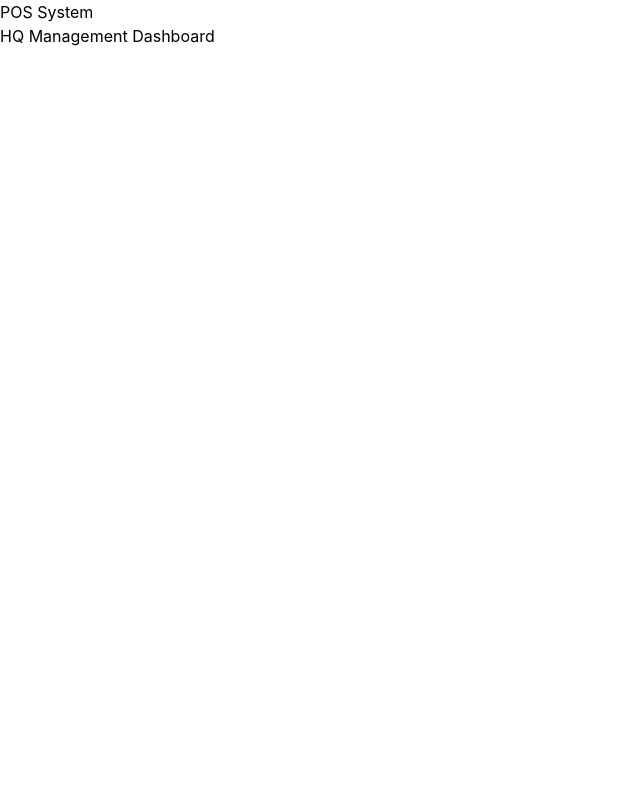
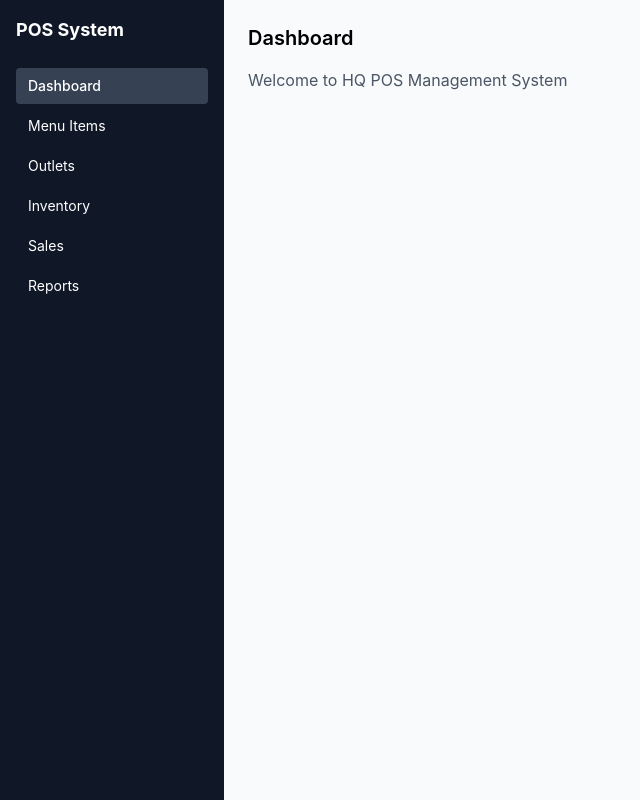
Before and after one commit to sohelreza/pos-system, a React (Vite) app in the folder client/: page / in a window 1280 px wide. Shown: the whole page, without its empty margins (0-640 px from the left). Built offline with nearby package versions, Linux system fonts and the light colour scheme.

Commit message:
feat: add layout and navigation

```diff
--- a/client/src/App.jsx
+++ b/client/src/App.jsx
@@ -1,9 +1,16 @@
+import { BrowserRouter, Route, Routes } from "react-router-dom";
+import Layout from "./components/Layout";
+import Dashboard from "./pages/Dashboard";
+
 function App() {
   return (
-    <div>
-      <h1>POS System</h1>
-      <p>HQ Management Dashboard</p>
-    </div>
+    <BrowserRouter>
+      <Routes>
+        <Route path="/" element={<Layout />}>
+          <Route index element={<Dashboard />} />
+        </Route>
+      </Routes>
+    </BrowserRouter>
   );
 }
 
--- /dev/null
+++ b/client/src/components/Layout.jsx
@@ -0,0 +1,36 @@
+import { NavLink, Outlet } from "react-router-dom";
+
+const navItems = [
+  { to: "/", label: "Dashboard" },
+  { to: "/menu-items", label: "Menu Items" },
+  { to: "/outlets", label: "Outlets" },
+  { to: "/inventory", label: "Inventory" },
+  { to: "/sales", label: "Sales" },
+  { to: "/reports", label: "Reports" },
+];
+
+export default function Layout() {
+  return (
+    <div className="flex h-screen">
+      <aside className="w-56 bg-gray-900 text-white p-4">
+        <h1 className="text-lg font-bold mb-6">POS System</h1>
+        <nav className="flex flex-col gap-1">
+          {navItems.map((item) => (
+            <NavLink
+              key={item.to}
+              to={item.to}
+              className={({ isActive }) =>
+                `px-3 py-2 rounded text-sm ${isActive ? "bg-gray-700 font-medium" : "hover:bg-gray-800"}`
+              }
+            >
+              {item.label}
+            </NavLink>
+          ))}
+        </nav>
+      </aside>
+      <main className="flex-1 p-6 overflow-auto bg-gray-50">
+        <Outlet />
+      </main>
+    </div>
+  );
+}
--- /dev/null
+++ b/client/src/lib/api.js
@@ -0,0 +1,7 @@
+import axios from "axios";
+
+const api = axios.create({
+  baseURL: "/api",
+});
+
+export default api;
--- /dev/null
+++ b/client/src/pages/Dashboard.jsx
@@ -0,0 +1,8 @@
+export default function Dashboard() {
+  return (
+    <div>
+      <h2 className="text-xl font-semibold mb-4">Dashboard</h2>
+      <p className="text-gray-600">Welcome to HQ POS Management System</p>
+    </div>
+  );
+}
```
